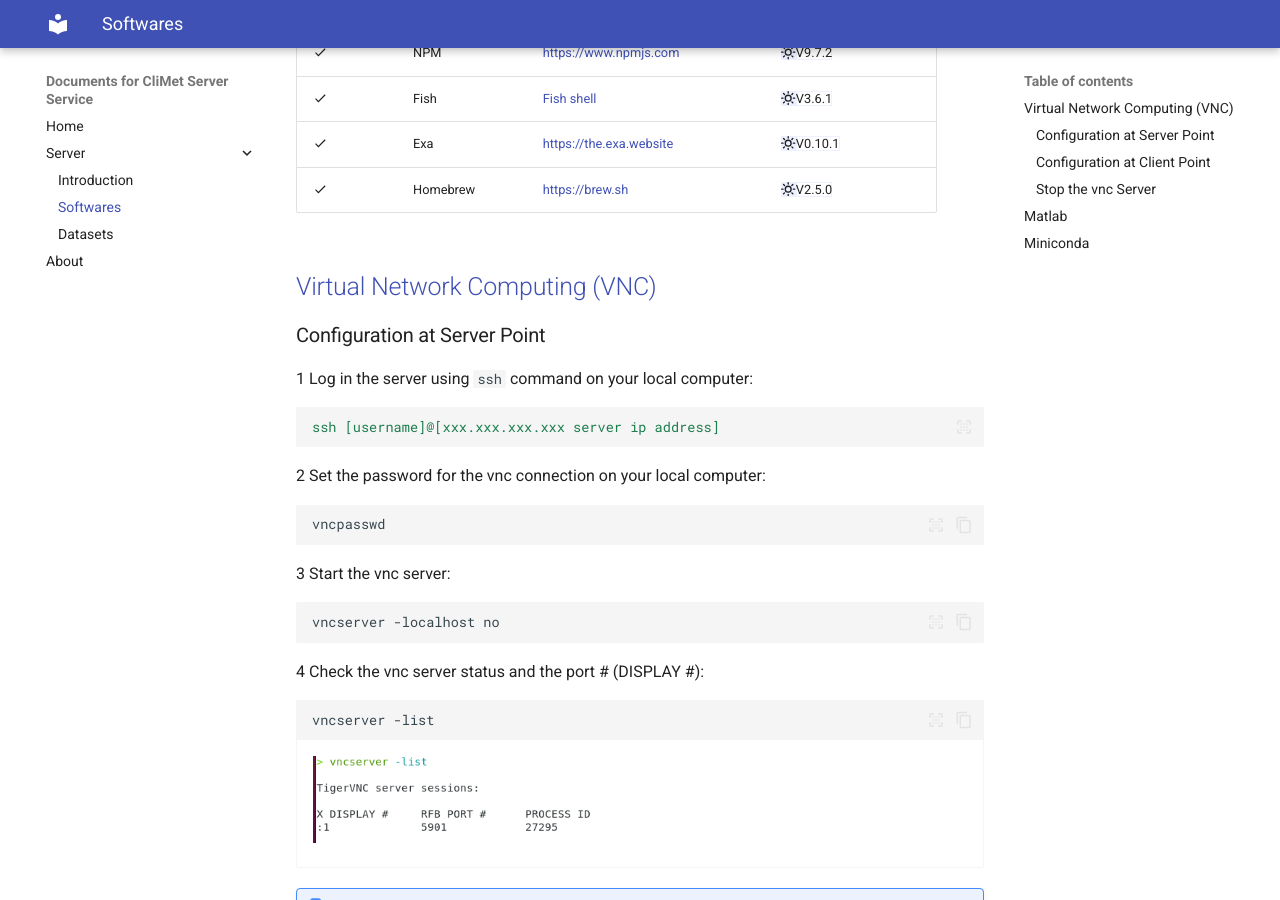
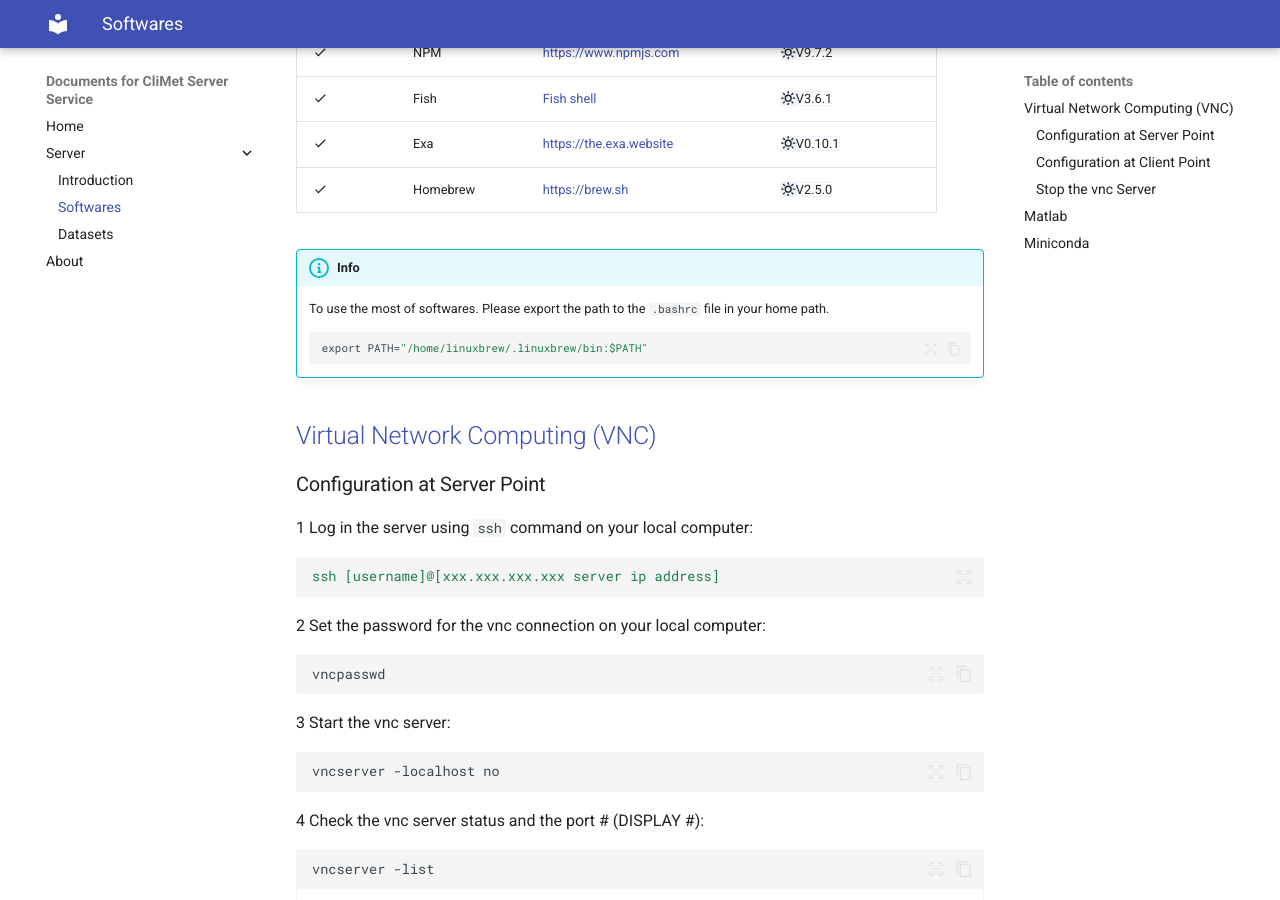
Before and after one commit to sailvssea/CliMetDoc, an MkDocs documentation site: the page built from docs/server_softwares.md, in a window 1280 px wide and 900 px high, scrolled down 786 px. Built offline with MkDocs 1.6.1 and Material for MkDocs 9.7.7, drawn with Linux system fonts in a browser that asks for light colours; emoji names are drawn with the system emoji font.

````diff
--- a/docs/server_softwares.md
+++ b/docs/server_softwares.md
@@ -21,7 +21,12 @@
 | :material-check: | Exa|[https://the.exa.website](https://the.exa.website)|<!-- md:version V0.10.1 -->|
 | :material-check: | Homebrew|[https://brew.sh](https://brew.sh)|<!-- md:version V2.5.0 -->|
 
-
+!!! info
+    To use the most of softwares. Please export the path to the `.bashrc` file in
+    your home path.
+    ```bat
+    export PATH="/home/linuxbrew/.linuxbrew/bin:$PATH"
+    ```
 
 ## [Virtual Network Computing (VNC)](#vnc)
 
````
Also changed, not shown: other parts of docs/server_softwares.md (+1 -1 lines), site/server_softwares/index.html, site/stylesheets/extra.css, 1 other file.
